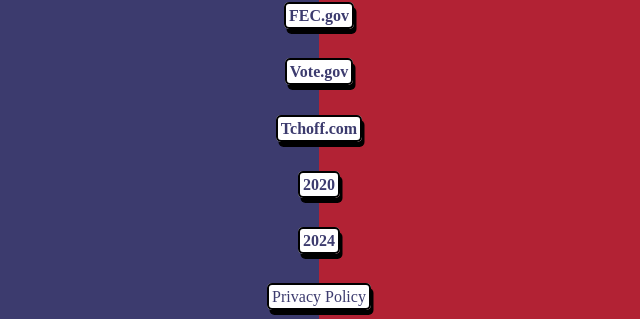
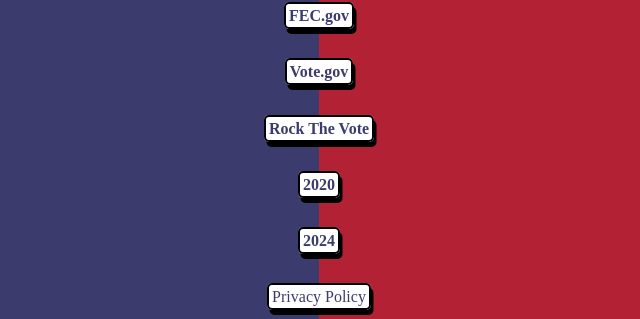
Before and after one commit to alexanderdfox/tchoff, a Flask app: page / in a window 1280 px wide. Shown: the part 125-444 px from the top of the page, without its empty margins (321-961 px from the left). Run offline with Flask 2, Linux system fonts and the light colour scheme.

Commit message:
updated databases and index link to rockthevote.org

```diff
--- a/tchoff.com/templates/index.html
+++ b/tchoff.com/templates/index.html
@@ -5,7 +5,7 @@
     <h3>Political Social Media for 18+ USA Only!</h3>
     <h4><a href="https://www.fec.gov/">FEC.gov</a></h4>
     <h4><a href="https://www.vote.gov/">Vote.gov</a></h4>
-    <h4><a href="/">Tchoff.com</a></h4>
+    <h4><a href="https://www.rockthevote.org/">Rock The Vote</a></h4>
     <h4><a href="https://2020.tchoff.com/">2020</a></h4>
     <h4><a href="https://2024.tchoff.com/">2024</a></h4>
 {% endblock %}
```
Also changed, not shown: tchoff.com/static/databases/2020.db, tchoff.com/static/databases/2024.db.
